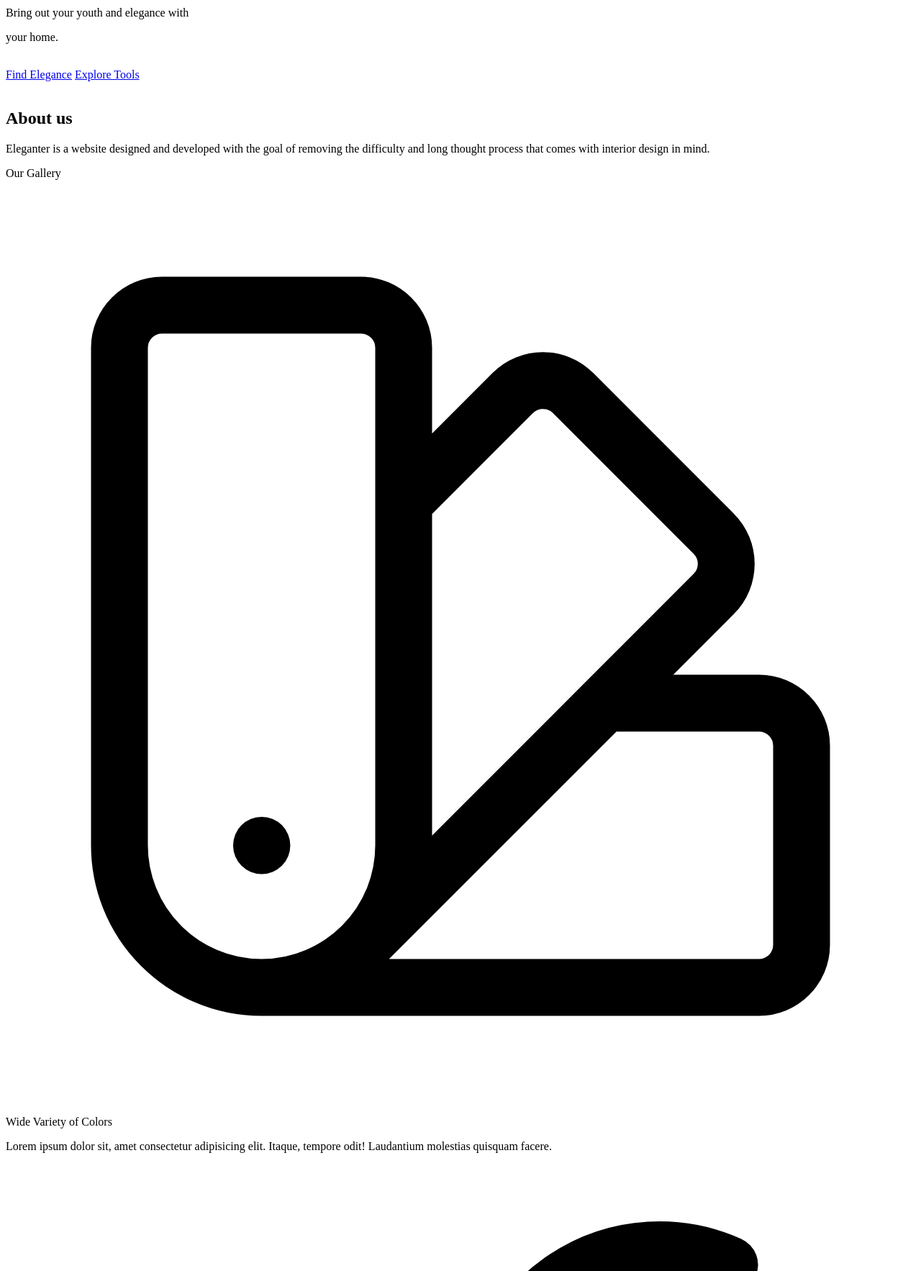
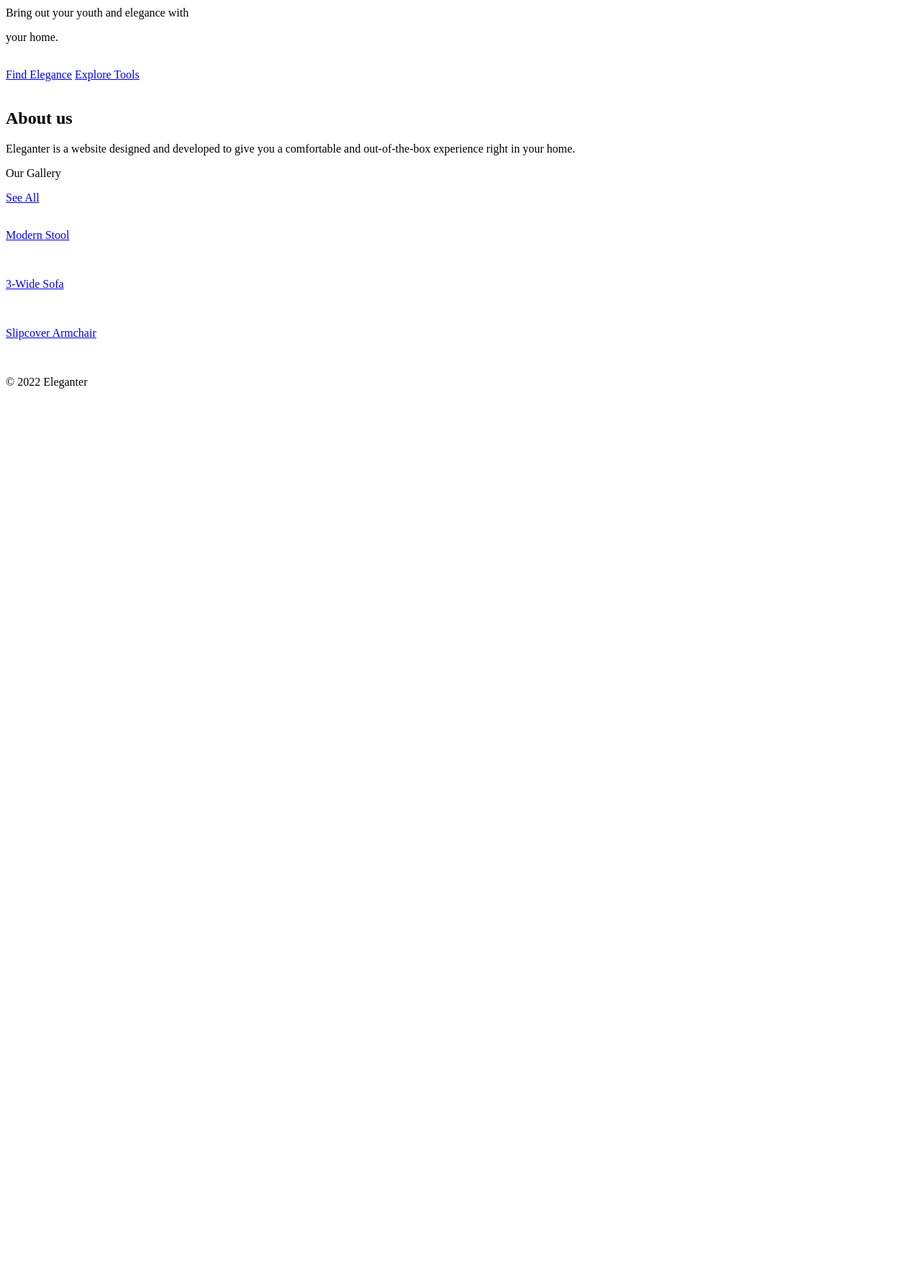
Before and after one commit to Marvvllo/eleganter, a PHP site: the page made by application/views/Home.php in a window 1280 px wide. Shown: the part 154-1920 px from the top of the page at 72% size. After the commit the page ends 694 px from the top, so only its background shows below. Run offline with PHP 8.4, Linux system fonts and the light colour scheme; the template is opened without the code that fills it, so the values that code supplies are empty.

Commit message:
[ADD] Gallery Section and landing page animations

```diff
--- a/application/views/Home.php
+++ b/application/views/Home.php
@@ -5,7 +5,7 @@
     <div class="grid grid-cols-hero items-center px-8 py-2 bg-primary">
 
       <!-- Headings -->
-      <div class="">
+      <div class="slide-right">
         <h1 class="font-display text-5xl font-bold leading-[1.15em] text-gradient">Find your modern elegance.</h1>
         <div class="py-2 text-white text-xl">
           <p class="">Bring out your youth and elegance with</p>
@@ -14,13 +14,13 @@
       </div>
 
       <!-- Hero Image -->
-      <div class="relative top-1/2 ">
+      <div class="slide-down translate-y-1/2">
         <img class="h-full w-auto" src="<?= base_url('assets/images/hero-couch.png') ?>" alt="">
       </div>
     </div>
 
     <!-- Action Buttons -->
-    <div class="flex gap-4 mx-8 my-4">
+    <div class="flex gap-4 mx-8 my-4 slide-down scroll-slide-up">
       <a class="btn-primary" href="#">Find Elegance</a>
       <a class="btn-secondary" href="#">Explore Tools</a>
     </div>
@@ -30,62 +30,77 @@
   <section class="about grid grid-cols-about items-center my-16 text-white">
 
     <!-- About Image -->
-    <div class="">
+    <div class="scroll-slide-right">
       <img class="h-full w-auto" src="<?= base_url('assets/images/about_stool.png') ?>" alt="">
     </div>
 
     <!-- Texts -->
-    <div class="flex flex-col justify-center self-end gap-2 pr-16 h-1/2 ">
+    <div class="flex flex-col justify-center self-end gap-2 pr-16 h-1/2 scroll-slide-down">
       <h2 class="font-display text-5xl font-bold leading-[1.15em] text-gradient">About us</h2>
-      <p class="text-lg">Eleganter is a website designed and developed with the goal of removing the difficulty and long thought process that comes with interior design in mind.</p>
+      <p class="text-lg">Eleganter is a website designed and developed to give you a comfortable and out-of-the-box experience right in your home.</p>
+    </div>
+
+  </section>
+
+  <!-- Gallery Section -->
+  <section class="my-32 px-8">
+
+    <div class="flex flex-row justify-between items-start">
+      <p class="font-display text-4xl font-bold leading-[1.15em] text-center text-primary mb-16">Our Gallery</p>
+      <a class="btn-secondary text-base" href="#">See All</a>
+    </div>
+
+    <!-- Cards Container -->
+    <div class="grid grid-cols-3 gap-8 shrink-0 scroll-slide-right">
+
+      <div class="about flex flex-row gap-4 items-center text-white">
+        <!-- Gallery Image -->
+        <div class="">
+          <img class="h-auto w-48 object-scale-down " src="<?= base_url('assets/images/gallery/stool.png') ?>" alt="">
+        </div>
+
+        <!-- Texts -->
+        <div class="flex flex-col justify-center self-end gap-2 h-1/2">
+          <a href="#">
+            <p class="font-bold">Modern Stool</p>
+          </a>
+        </div>
+      </div>
+
+      <div class="about flex flex-row gap-4 items-center text-white">
+
+        <!-- Gallery Image -->
+        <div class="">
+          <img class="h-auto w-48 object-scale-down " src="<?= base_url('assets/images/gallery/sofa.png') ?>" alt="">
+        </div>
+
+        <!-- Texts -->
+        <div class="flex flex-col justify-center self-end gap-2 h-1/2">
+          <a href="#">
+            <p class="font-bold">3-Wide Sofa</p>
+          </a>
+        </div>
+
+      </div>
+
+      <div class="about flex flex-row gap-4 items-center text-white">
+        <!-- Gallery Image -->
+        <div class="">
+          <img class="h-auto w-48 object-scale-down" src="<?= base_url('assets/images/gallery/armchair.png') ?>" alt="">
+        </div>
+
+        <!-- Texts -->
+        <div class="flex flex-col justify-center self-end gap-2 h-1/2">
+          <a href="#">
+            <p class="font-bold">Slipcover Armchair</p>
+          </a>
+        </div>
+      </div>
+
     </div>
 
   </section>
 
 
-  <section class="my-32">
-    <p class="font-display text-4xl font-bold leading-[1.15em] text-center text-primary mb-16">Our Gallery</p>
-
-    <!-- Card Container -->
-    <div class="flex gap-8 px-8">
-
-      <div class="flex flex-col gap-2 items-center text-center bg-primary rounded-lg text-white pb-8 px-4">
-        <div class="relative -top-8 w-16 h-16 p-2 bg-secondary text-white rounded-full">
-          <svg xmlns="http://www.w3.org/2000/svg" fill="none" viewBox="0 0 24 24" stroke-width="1.5" stroke="currentColor" class="w-full h-full">
-            <path stroke-linecap="round" stroke-linejoin="round" d="M4.098 19.902a3.75 3.75 0 005.304 0l6.401-6.402M6.75 21A3.75 3.75 0 013 17.25V4.125C3 3.504 3.504 3 4.125 3h5.25c.621 0 1.125.504 1.125 1.125v4.072M6.75 21a3.75 3.75 0 003.75-3.75V8.197M6.75 21h13.125c.621 0 1.125-.504 1.125-1.125v-5.25c0-.621-.504-1.125-1.125-1.125h-4.072M10.5 8.197l2.88-2.88c.438-.439 1.15-.439 1.59 0l3.712 3.713c.44.44.44 1.152 0 1.59l-2.879 2.88M6.75 17.25h.008v.008H6.75v-.008z" />
-          </svg>
-
-        </div>
-        <p class="font-bold text-lg">Wide Variety of Colors</p>
-        <p>Lorem ipsum dolor sit, amet consectetur adipisicing elit. Itaque, tempore odit! Laudantium molestias quisquam facere.</p>
-      </div>
-
-      <div class="flex flex-col gap-2 items-center text-center bg-primary rounded-lg text-white pb-8 px-4">
-        <div class="relative -top-8 w-16 h-16 p-2 bg-secondary text-white rounded-full">
-          <svg xmlns="http://www.w3.org/2000/svg" class="w-full h-full" fill="none" viewBox="0 0 24 24" stroke-width="1.5" stroke="currentColor">
-            <path stroke-linecap="round" stroke-linejoin="round" d="M21.75 6.75a4.5 4.5 0 01-4.884 4.484c-1.076-.091-2.264.071-2.95.904l-7.152 8.684a2.548 2.548 0 11-3.586-3.586l8.684-7.152c.833-.686.995-1.874.904-2.95a4.5 4.5 0 016.336-4.486l-3.276 3.276a3.004 3.004 0 002.25 2.25l3.276-3.276c.256.565.398 1.192.398 1.852z" />
-            <path stroke-linecap="round" stroke-linejoin="round" d="M4.867 19.125h.008v.008h-.008v-.008z" />
-          </svg>
-        </div>
-        <p class="font-bold text-lg">Lorem, ipsum.</p>
-        <p>Lorem ipsum dolor sit, amet consectetur adipisicing elit. Itaque, tempore odit! Laudantium molestias quisquam facere.</p>
-      </div>
-
-      <div class="flex flex-col gap-2 items-center text-center bg-primary rounded-lg text-white pb-8 px-4">
-        <div class="relative -top-8 w-16 h-16 p-2 bg-secondary text-white rounded-full">
-          <svg xmlns="http://www.w3.org/2000/svg" class="w-full h-full" fill="none" viewBox="0 0 24 24" stroke-width="1.5" stroke="currentColor">
-            <path stroke-linecap="round" stroke-linejoin="round" d="M21.75 6.75a4.5 4.5 0 01-4.884 4.484c-1.076-.091-2.264.071-2.95.904l-7.152 8.684a2.548 2.548 0 11-3.586-3.586l8.684-7.152c.833-.686.995-1.874.904-2.95a4.5 4.5 0 016.336-4.486l-3.276 3.276a3.004 3.004 0 002.25 2.25l3.276-3.276c.256.565.398 1.192.398 1.852z" />
-            <path stroke-linecap="round" stroke-linejoin="round" d="M4.867 19.125h.008v.008h-.008v-.008z" />
-          </svg>
-        </div>
-        <p class="font-bold text-lg">Lorem, ipsum.</p>
-        <p>Lorem ipsum dolor sit, amet consectetur adipisicing elit. Itaque, tempore odit! Laudantium molestias quisquam facere.</p>
-      </div>
-
-
-
-    </div>
-
-  </section>
 
 </main>
--- a/application/views/components/header.php
+++ b/application/views/components/header.php
@@ -8,6 +8,11 @@
 
   <!-- Fonts import -->
   <link href="https://fonts.googleapis.com/css2?family=Open+Sans:ital,wght@0,400;0,600;0,700;1,400&family=Raleway:wght@400;500;700&display=swap" rel="stylesheet">
+
+  <!-- JavaScript -->
+  <script src="https://cdnjs.cloudflare.com/ajax/libs/gsap/3.11.1/gsap.min.js"></script>
+  <script src="https://cdnjs.cloudflare.com/ajax/libs/gsap/3.11.1/ScrollTrigger.min.js"></script>
+  <script src="<?= base_url('assets/js/scrollAnimation.js') ?>" defer></script>
 
   <link rel="stylesheet" href="<?= base_url('assets/css/style.css') ?>">
   <link rel="shortcut icon" href="<?= base_url('assets/images/logo_square.svg') ?>" type="image/x-icon">
```
Also changed, not shown: assets/css/style.css (+47 -171 lines), assets/js/scrollAnimation.js (added, +136 -0 lines), assets/images/gallery/armchair.png (added), assets/images/gallery/sofa.png (added), assets/images/gallery/stool.png (added), assets/images/gallery/wood_armchair.png (added).
